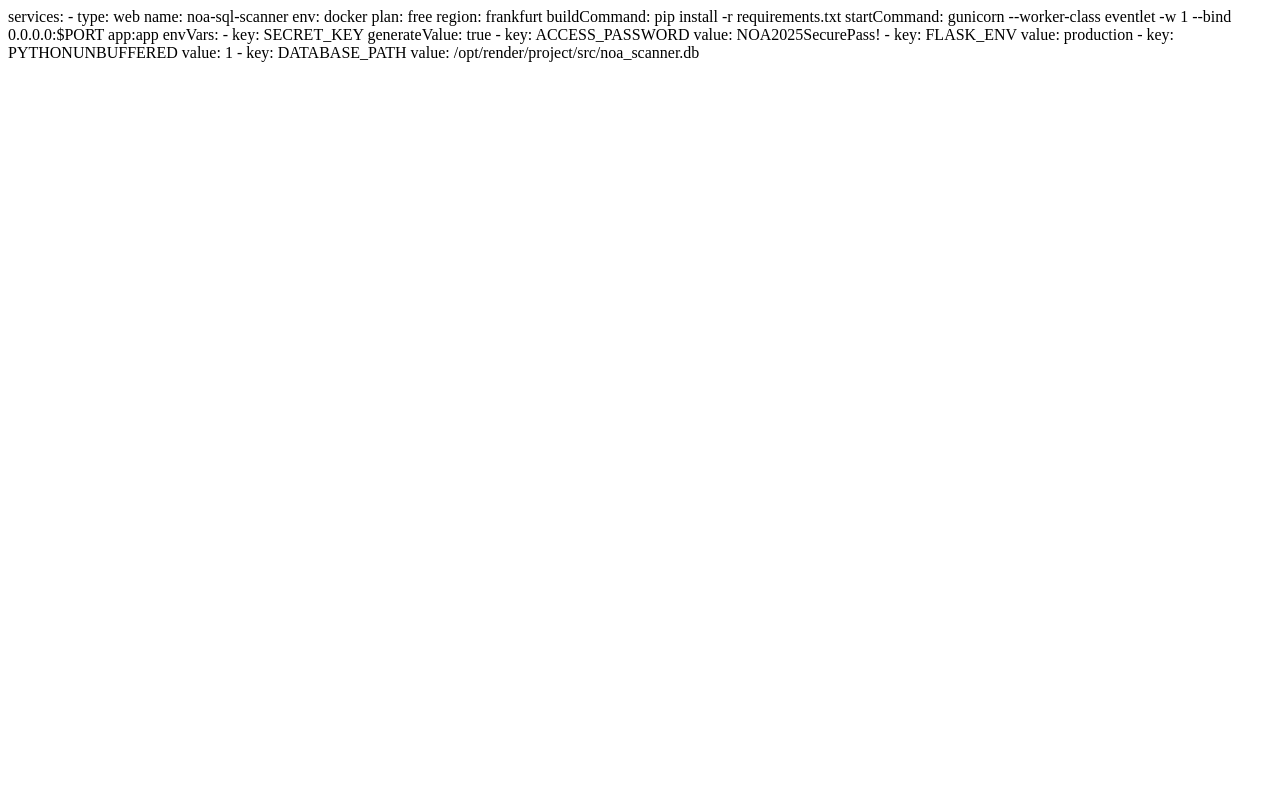
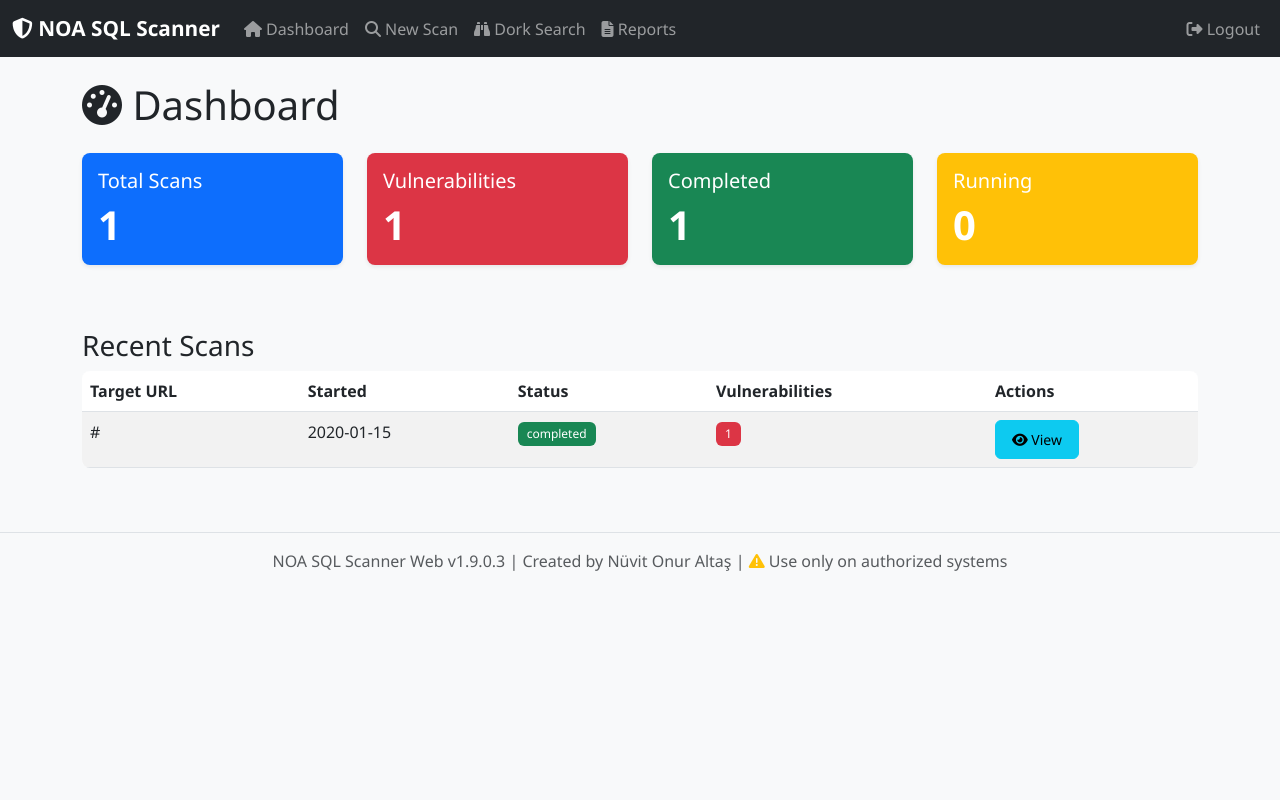
Before and after one commit to nuvlt/NOA-SQL-Scanner-Web, a Flask app: page /dashboard in a window 1280 px wide. Run offline with Flask 3, Linux system fonts and the light colour scheme; the visitor is signed in with stand-in values (Sample User, id 1); tables that the repository leaves empty hold one stand-in row (values such as "Sample post"); parts of the project's set-up code (start-up, migrations or seed data) failed here and were passed over; some libraries are stand-ins or nearby versions.

Commit message:
Update dashboard.html

```diff
--- a/templates/dashboard.html
+++ b/templates/dashboard.html
@@ -1,19 +1,90 @@
-services:
-  - type: web
-    name: noa-sql-scanner
-    env: docker
-    plan: free
-    region: frankfurt
-    buildCommand: pip install -r requirements.txt
-    startCommand: gunicorn --worker-class eventlet -w 1 --bind 0.0.0.0:$PORT app:app
-    envVars:
-      - key: SECRET_KEY
-        generateValue: true
-      - key: ACCESS_PASSWORD
-        value: NOA2025SecurePass!
-      - key: FLASK_ENV
-        value: production
-      - key: PYTHONUNBUFFERED
-        value: 1
-      - key: DATABASE_PATH
-        value: /opt/render/project/src/noa_scanner.db
+{% extends "base.html" %}
+
+{% block title %}Dashboard - NOA SQL Scanner{% endblock %}
+
+{% block content %}
+<h1 class="mb-4"><i class="fas fa-tachometer-alt"></i> Dashboard</h1>
+
+<div class="row">
+    <div class="col-md-3 mb-3">
+        <div class="card text-white bg-primary">
+            <div class="card-body">
+                <h5 class="card-title">Total Scans</h5>
+                <h2>{{ stats.total_scans }}</h2>
+            </div>
+        </div>
+    </div>
+    <div class="col-md-3 mb-3">
+        <div class="card text-white bg-danger">
+            <div class="card-body">
+                <h5 class="card-title">Vulnerabilities</h5>
+                <h2>{{ stats.total_vulnerabilities }}</h2>
+            </div>
+        </div>
+    </div>
+    <div class="col-md-3 mb-3">
+        <div class="card text-white bg-success">
+            <div class="card-body">
+                <h5 class="card-title">Completed</h5>
+                <h2>{{ stats.status_counts.get('completed', 0) }}</h2>
+            </div>
+        </div>
+    </div>
+    <div class="col-md-3 mb-3">
+        <div class="card text-white bg-warning">
+            <div class="card-body">
+                <h5 class="card-title">Running</h5>
+                <h2>{{ stats.status_counts.get('running', 0) }}</h2>
+            </div>
+        </div>
+    </div>
+</div>
+
+<div class="row mt-4">
+    <div class="col-12">
+        <h3>Recent Scans</h3>
+        <div class="table-responsive">
+            <table class="table table-striped">
+                <thead>
+                    <tr>
+                        <th>Target URL</th>
+                        <th>Started</th>
+                        <th>Status</th>
+                        <th>Vulnerabilities</th>
+                        <th>Actions</th>
+                    </tr>
+                </thead>
+                <tbody>
+                    {% for scan in recent_scans %}
+                    <tr>
+                        <td>{{ scan.target_url }}</td>
+                        <td>{{ scan.started_at }}</td>
+                        <td>
+                            {% if scan.status == 'completed' %}
+                            <span class="badge bg-success">{{ scan.status }}</span>
+                            {% elif scan.status == 'running' %}
+                            <span class="badge bg-warning">{{ scan.status }}</span>
+                            {% else %}
+                            <span class="badge bg-secondary">{{ scan.status }}</span>
+                            {% endif %}
+                        </td>
+                        <td>
+                            {% if scan.vulnerabilities_count > 0 %}
+                            <span class="badge bg-danger">{{ scan.vulnerabilities_count }}</span>
+                            {% else %}
+                            <span class="badge bg-success">0</span>
+                            {% endif %}
+                        </td>
+                        <td>
+                            <a href="{{ url_for('view_report', scan_id=scan.scan_id) }}" class="btn btn-sm btn-info">
+                                <i class="fas fa-eye"></i> View
+                            </a>
+                        </td>
+                    </tr>
+                    {% endfor %}
+                </tbody>
+            </table>
+        </div>
+    </div>
+</div>
+{% endblock %}
```
